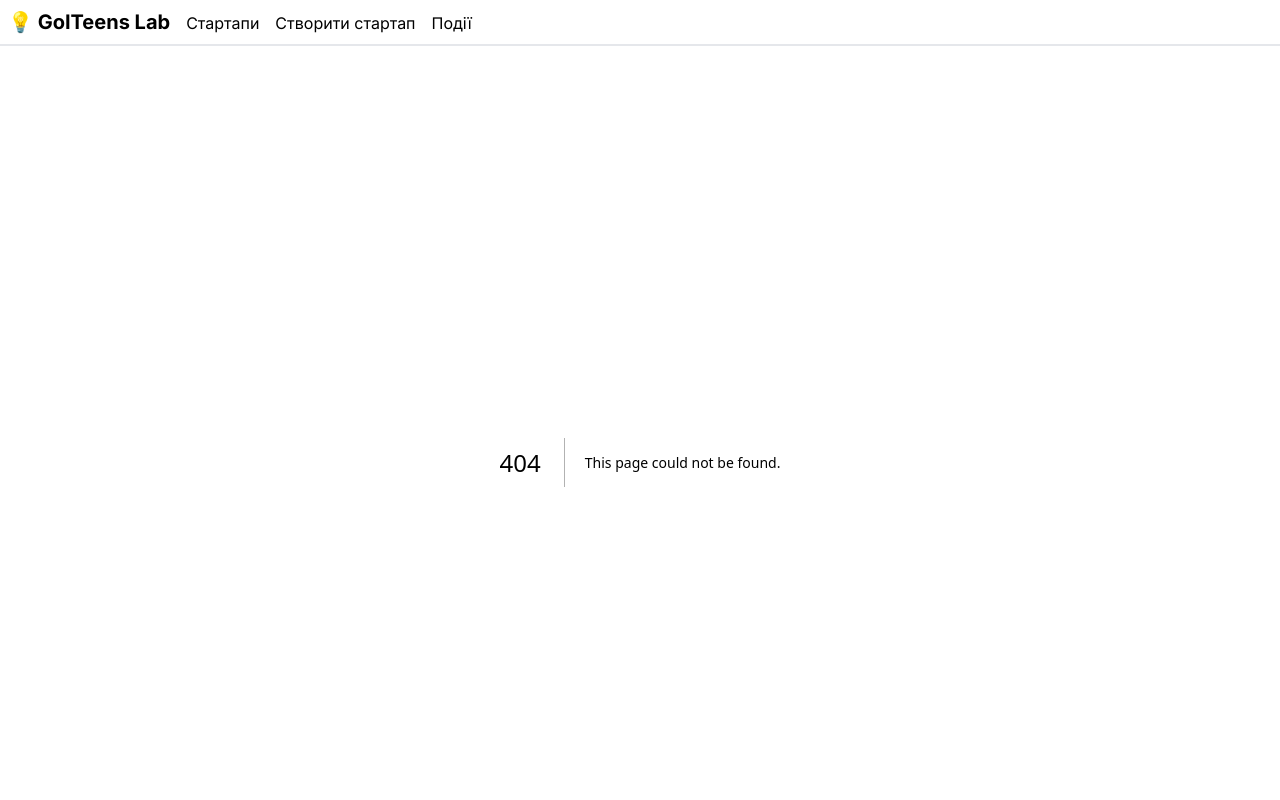
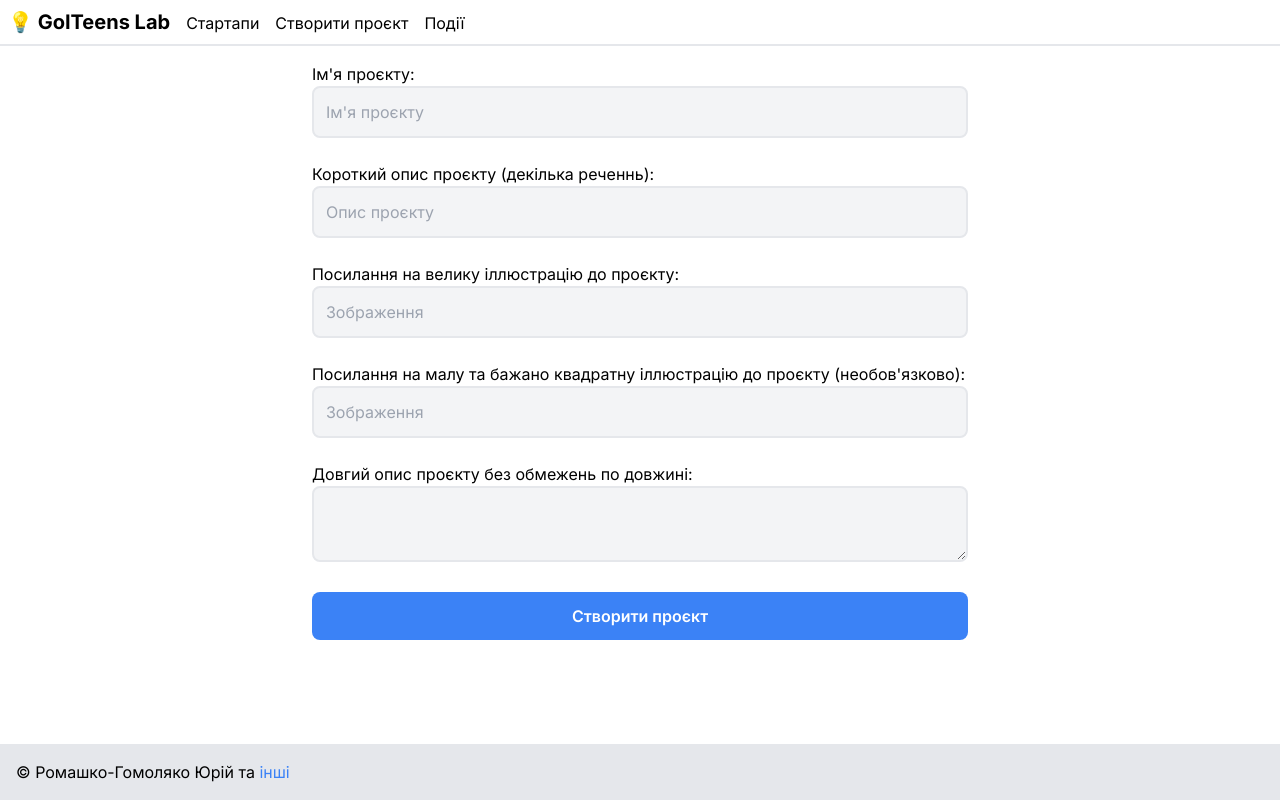
Before and after one commit to YuriiRG/GameOFTeens_JS, a Next.js app: page /create-project in a window 1280 px wide. Before the commit this address had no page. Shown: the top 800 px of the page. Built offline with nearby package versions, Linux system fonts and the light colour scheme.

Commit message:
Create a form to add projects

```diff
--- a/package.json
+++ b/package.json
@@ -13,6 +13,7 @@
     "next": "13.4.6",
     "react": "18.2.0",
     "react-dom": "18.2.0",
+    "react-hook-form": "^7.44.3",
     "tailwind-merge": "^1.13.2",
     "zod": "^3.21.4"
   },
--- /dev/null
+++ b/src/app/create-project/page.tsx
@@ -0,0 +1,175 @@
+'use client';
+
+import { type InputHTMLAttributes, forwardRef } from 'react';
+import { twMerge } from 'tailwind-merge';
+import { useForm } from 'react-hook-form';
+import { zodResolver } from '@hookform/resolvers/zod';
+import { z } from 'zod';
+
+const schema = z.object({
+  name: z
+    .string()
+    .min(1, "Ім'я проєкту є обов'язковим")
+    .max(20, "Ім'я проєкту не може бути довше 20 символів"),
+  bigImage: z
+    .string()
+    .min(1, "Велике зображення є обов'язковим")
+    .url('Посилання на велике зображення має бути коректним'),
+  smallImage: z.string().url('Посилання на мале зображення має бути коректним'),
+  description: z
+    .string()
+    .min(1, "Опис проєкту є обов'язковим")
+    .max(350, 'Опис проєкту має бути не довше 350 символів'),
+  longDescription: z.string().min(1, "Довгий опис проєкту є обов'язковим")
+});
+
+export default function CreateProject() {
+  const {
+    register,
+    handleSubmit,
+    formState: { errors }
+  } = useForm<z.infer<typeof schema>>({
+    resolver: zodResolver(schema),
+    mode: 'onChange'
+  });
+  const isValidationError = !Object.values(errors).every(
+    (error) => error === undefined
+  );
+
+  return (
+    <div className='flex justify-center'>
+      <form
+        className='flex w-[65ch] flex-col gap-6'
+        onSubmit={(e) => void handleSubmit((data) => console.log(data))(e)}
+      >
+        <div>
+          <label htmlFor='name' className=''>
+            Ім&apos;я проєкту:
+          </label>
+          <TextInput
+            {...register('name')}
+            isError={errors.name !== undefined}
+            className='w-full'
+            placeholder="Ім'я проєкту"
+          />
+        </div>
+        <div>
+          <label htmlFor='description' className=''>
+            Короткий опис проєкту (декілька реченнь):
+          </label>
+          <TextInput
+            {...register('description')}
+            isError={errors.description !== undefined}
+            className='w-full'
+            placeholder='Опис проєкту'
+          />
+        </div>
+        <div>
+          <label htmlFor='bigImage' className=''>
+            Посилання на велику іллюстрацію до проєкту:
+          </label>
+          <TextInput
+            {...register('bigImage')}
+            isError={errors.bigImage !== undefined}
+            className='w-full'
+            placeholder='Зображення'
+          />
+        </div>
+        <div>
+          <label htmlFor='smallImage' className=''>
+            Посилання на малу та бажано квадратну іллюстрацію до проєкту
+            (необов&apos;язково):
+          </label>
+          <TextInput
+            {...register('smallImage')}
+            isError={errors.smallImage !== undefined}
+            className='w-full'
+            placeholder='Зображення'
+          />
+        </div>
+        <div>
+          <label htmlFor='longDescription' className=''>
+            Довгий опис проєкту без обмежень по довжині:
+          </label>
+          <textarea
+            {...register('longDescription')}
+            className={`w-full rounded-lg border-2 p-3 ${
+              errors.longDescription !== undefined
+                ? 'border-red-600 bg-red-50 outline-2 outline-red-600 focus:outline'
+                : 'border-gray-200 bg-gray-100'
+            }`}
+          ></textarea>
+        </div>
+        <SubmitButton disabled={isValidationError}>
+          Створити проєкт
+        </SubmitButton>
+        <ErrorsBlock
+          errors={Object.values(errors).map((error) => error.message)}
+        />
+      </form>
+    </div>
+  );
+}
+
+type TextInputProps = {
+  isError?: boolean;
+} & Omit<InputHTMLAttributes<HTMLInputElement>, 'type'>;
+
+const TextInput = forwardRef<HTMLInputElement, TextInputProps>(
+  function TextInput({ isError = false, className = '', ...inputProps }, ref) {
+    return (
+      <input
+        type='text'
+        {...inputProps}
+        ref={ref}
+        className={twMerge(
+          `rounded-lg border-2 p-3 ${
+            isError
+              ? 'border-red-600 bg-red-50 outline-2 outline-red-600 focus:outline'
+              : 'border-gray-200 bg-gray-100'
+          }`,
+          className
+        )}
+      />
+    );
+  }
+);
+
+type SubmitButtonProps = Omit<InputHTMLAttributes<HTMLButtonElement>, 'type'>;
+
+const SubmitButton = forwardRef<HTMLButtonElement, SubmitButtonProps>(
+  function SubmitButton(
+    { className, ...submitButtonProps }: SubmitButtonProps,
+    ref
+  ) {
+    return (
+      <button
+        type='submit'
+        {...submitButtonProps}
+        className={twMerge(
+          `rounded-lg bg-blue-500 p-3 font-semibold text-white transition-all hover:enabled:bg-blue-600 active:enabled:bg-blue-700 disabled:bg-gray-300 disabled:text-gray-700`,
+          className
+        )}
+        ref={ref}
+      ></button>
+    );
+  }
+);
+
+const ErrorsBlock = ({
+  errors
+}: {
+  errors: readonly (string | undefined)[];
+}) => {
+  return !errors.every((e) => !e) ? (
+    <div className='rounded-r-lg border-l-8 border-red-600 bg-red-100 p-4'>
+      <ul>
+        {errors.map((error, i) => (
+          <li key={i} className='font-semibold'>
+            {error}
+          </li>
+        ))}
+      </ul>
+    </div>
+  ) : null;
+};
--- a/src/app/layout.tsx
+++ b/src/app/layout.tsx
@@ -14,7 +14,7 @@ export const metadata = {
 export default function RootLayout({ children }: { children: ReactNode }) {
   return (
     <html lang='uk'>
-      <body className={inter.className}>
+      <body className={`${inter.className} flex flex-col min-h-screen`}>
         <header className='border-b-2 border-gray-200 p-2'>
           <nav className='flex flex-wrap items-baseline gap-4'>
             <NavLink href='/' className='text-xl font-bold'>
@@ -25,7 +25,7 @@ export default function RootLayout({ children }: { children: ReactNode }) {
                 <NavLink href='/'>Стартапи</NavLink>
               </li>
               <li>
-                <NavLink href='/create-project'>Створити стартап</NavLink>
+                <NavLink href='/create-project'>Створити проєкт</NavLink>
               </li>
               <li>
                 <NavLink href='/events'>Події</NavLink>
@@ -33,7 +33,7 @@ export default function RootLayout({ children }: { children: ReactNode }) {
             </ul>
           </nav>
         </header>
-        <main className='p-4'>{children}</main>
+        <main className='p-4 flex-grow'>{children}</main>
         <footer className='mt-10 bg-gray-200 p-4'>
           © Ромашко-Гомоляко Юрій та{' '}
           <Link href='/copyright' className='text-blue-500 hover:underline'>
--- a/src/app/page.tsx
+++ b/src/app/page.tsx
@@ -33,8 +33,8 @@ function ProjectPreview({
   description: string;
 }) {
   return (
-    <Link href={`/startups/${id}`}>
-      <section className='max-w-[20rem] rounded-2xl border-4 border-gray-200 bg-gray-100 p-4'>
+    <Link href={`/projects/${id}`}>
+      <section className='max-w-[20rem] rounded-2xl border-4 border-gray-200 bg-gray-100 p-4 transition-transform hover:scale-105'>
         <div>
           <img
             src={image}
--- a/tailwind.config.js
+++ /dev/null
@@ -1,18 +0,0 @@
-/** @type {import('tailwindcss').Config} */
-module.exports = {
-  content: [
-    './src/pages/**/*.{js,ts,jsx,tsx,mdx}',
-    './src/components/**/*.{js,ts,jsx,tsx,mdx}',
-    './src/app/**/*.{js,ts,jsx,tsx,mdx}',
-  ],
-  theme: {
-    extend: {
-      backgroundImage: {
-        'gradient-radial': 'radial-gradient(var(--tw-gradient-stops))',
-        'gradient-conic':
-          'conic-gradient(from 180deg at 50% 50%, var(--tw-gradient-stops))',
-      },
-    },
-  },
-  plugins: [],
-}
--- /dev/null
+++ b/tailwind.config.ts
@@ -0,0 +1,7 @@
+import type { Config } from 'tailwindcss';
+
+export default {
+  content: ['./src/app/**/*.{js,ts,jsx,tsx,mdx}'],
+  theme: {},
+  plugins: []
+} satisfies Config;
```
Also changed, not shown: src/mock-api.ts (+23 -3 lines), 1 other file (tests, documents, lock files or other folders).
